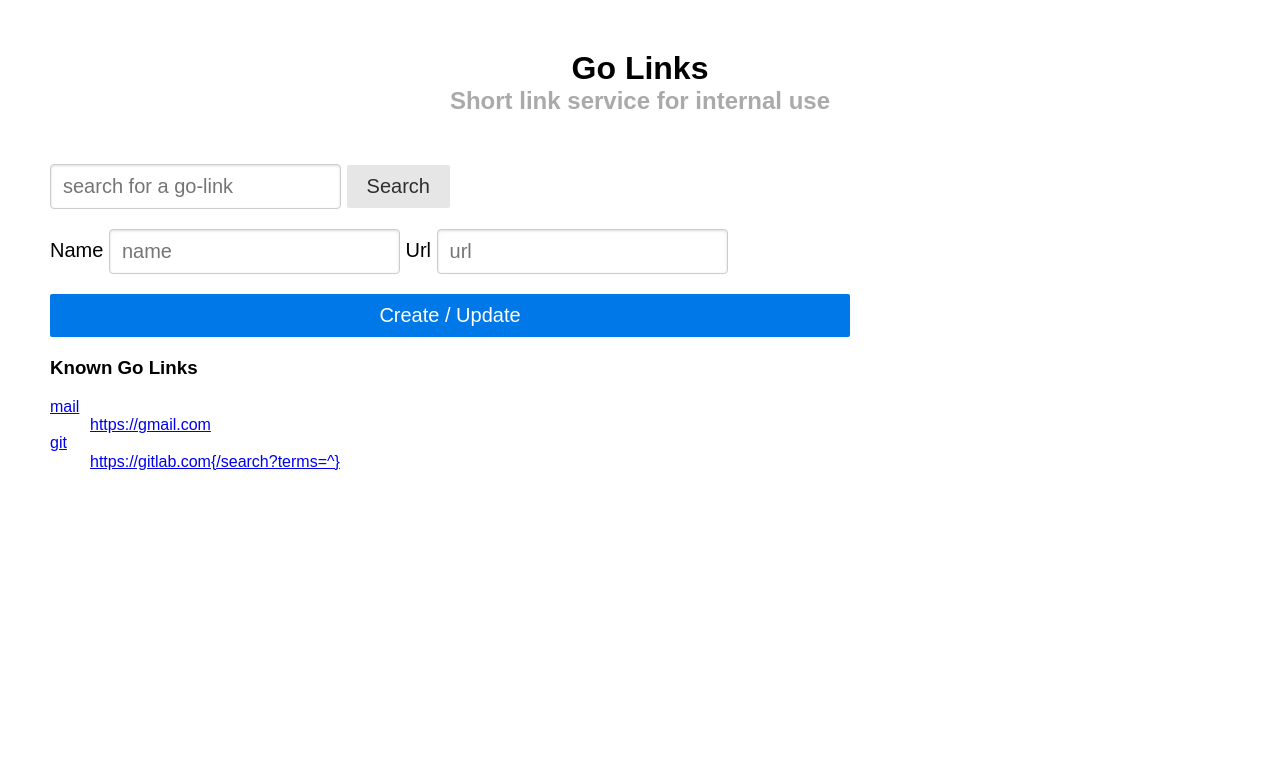
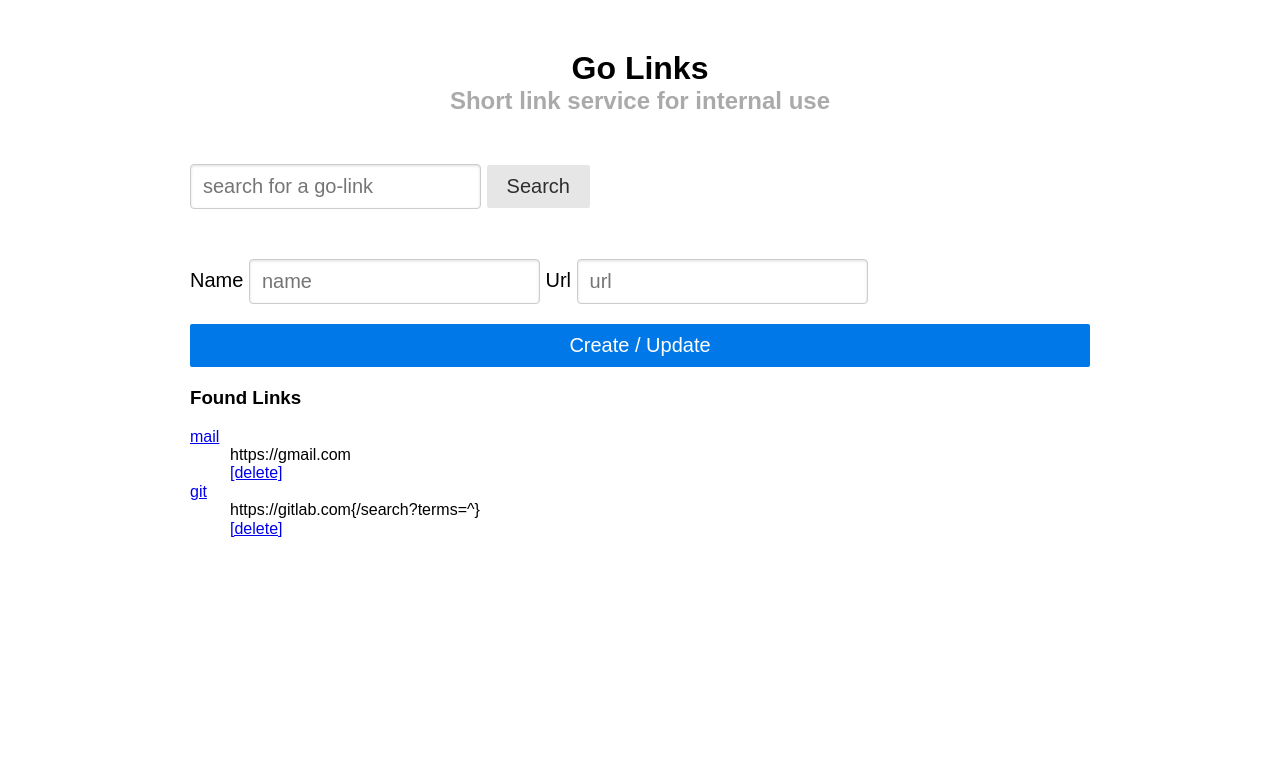
Before and after one commit to daniellawrence/go-links-python, a Flask app: page / in a window 1280 px wide. Shown: the top 783 px of the page. Run offline with Flask 2, Linux system fonts and the light colour scheme; some libraries are stand-ins or nearby versions.

Commit message:
Added Flash messages for delete, create, update

```diff
--- a/default_settings.py
+++ b/default_settings.py
@@ -15,3 +15,4 @@ PORT = 5000
 HOSTNAME = 'localhost'
 
 DEBUG = True
+SECRET_KEY = 'CHANGE_ME'
--- a/main.py
+++ b/main.py
@@ -1,7 +1,7 @@
 #!/usr/bin/env python
 import re
 
-from flask import Flask, request, render_template, redirect, url_for
+from flask import Flask, request, render_template, redirect, url_for, flash
 from flask_sqlalchemy import SQLAlchemy
 from sqlalchemy.sql import or_
 import settings
@@ -10,6 +10,7 @@ app = Flask(__name__)
 
 app.config['SQLALCHEMY_DATABASE_URI'] = settings.SQLALCHEMY_DATABASE_URI
 app.config['SQLALCHEMY_TRACK_MODIFICATIONS'] = False
+app.secret_key = settings.SECRET_KEY
 db = SQLAlchemy(app)
 
 
@@ -54,6 +55,16 @@ def index():
         'index.html',
         all_records=GoRecord.query.all()
     )
+
+@app.route('/golinks/delete/<name>/')
+def golink_delete(name):
+    record = GoRecord.query.filter_by(name=name).first()
+    db.session.delete(record)
+    db.session.commit()
+
+    flash("Successfully deleted '{.name}'".format(record))
+
+    return redirect(url_for('.index'))
 
 
 @app.route('/<name>')
@@ -112,8 +123,10 @@ def golink_submit():
     record = GoRecord.query.filter_by(name=name).first()
     if record:
         record.url = url
+        flash("Successfully updated '{.name}'".format(record))
     else:
         record = GoRecord(name, url)
+        flash("Successfully created '{.name}'".format(record))
 
     db.session.add(record)
     db.session.commit()
--- a/settings.py
+++ b/settings.py
@@ -10,3 +10,5 @@ DEMO_RECORDS = [
 
 TITLE = 'Go Links'
 SUB_TITLE = 'Short link service for internal use'
+CREATE_UPDATE_TEXT = 'Create / Update'
+SEARCH_TEXT = 'Search'
--- a/templates/index.html
+++ b/templates/index.html
@@ -3,7 +3,9 @@
     <link rel="stylesheet" href="https://unpkg.com/purecss@0.6.0/build/pure-min.css">
     <style>
      body {
-	 margin: 50px;
+	 max-width: 900px;
+	 margin: 0 auto;
+
      }
      .xlarge {
 	 font-size: 125%;
@@ -20,10 +22,6 @@
 	 font-size: 75%;
      }
 
-     form {
-	 max-width: 800px;
-     }
-
      .pure-button-primary {
 	 display: block;
 	 width: 100%;
@@ -35,24 +33,44 @@
 	 margin-left: 40px;
      }
 
+     #search-form {
+	 margin-bottom: 50px;
+
+     }
+
     </style>
    </head>
    <body>
        <h1>
+	   {% if settings.MAIN_IMAGE %}
+	   <img src="{{settings.MAIN_IMAGE}}" />
+	   {% endif %}
 	   {{settings.TITLE}}
 	   <small>{{settings.SUB_TITLE}}</small>
        </h1>
 
-       <form class="pure-form xlarge" action="/golinks/search" method="POST">
+       {% with messages = get_flashed_messages() %}
+       {% if messages %}
+       <ul class="flashes">
+	   {% for message in messages %}
+	   <li>{{ message }}</li>
+	   {% endfor %}
+       </ul>
+       {% endif %}
+       {% endwith %}
+
+       <form id="search-form" class="pure-form xlarge" action="/golinks/search" method="POST">
 
 	   <input type="text" id="search" name="search" class="pure-input-1-1"
 		  placeholder="search for a go-link"
 		  value="{{previous_search_text}}"
 	   />
-	   <button type="submit" class="pure-button">Search</button>
+	   <button type="submit" class="pure-button">
+	       {{settings.SEARCH_TEXT}}
+	   </button>
        </form>
 
-       <form class="pure-form xlarge" action="/golinks/submit" method="POST">
+       <form id="crud-form" class="pure-form xlarge" action="/golinks/submit" method="POST">
 
 	<label for="name">
 	  Name
@@ -76,21 +94,27 @@
 
 
 	<button type="submit" class="pure-button pure-button-primary">
-	    Create / Update
+	    {{settings.CREATE_UPDATE_TEXT}}
 	</button>
 
       </form>
 
       {% if all_records %}
-      <h3>Known Go Links</h3>
+      <div class="found_links">
+	  <h3>Found Links</h3>
 	  <dl class='records'>
 	      {% for record in all_records %}
 	      <a href="/golinks/edit/{{record.name}}/">
 		  <dt>{{record.name}}</dt>
+	      </a>
 	      <dd>{{record.url}}</dd>
+	      <a href="/golinks/delete/{{record.name}}/">
+		  <dd>[delete]</dd>
 	      </a>
+
 	      {% endfor %}
 	  </dl>
+      </div>
       {% endif %}
 
   </body>
```
Lines whose indentation alone changed are shown as unchanged.
